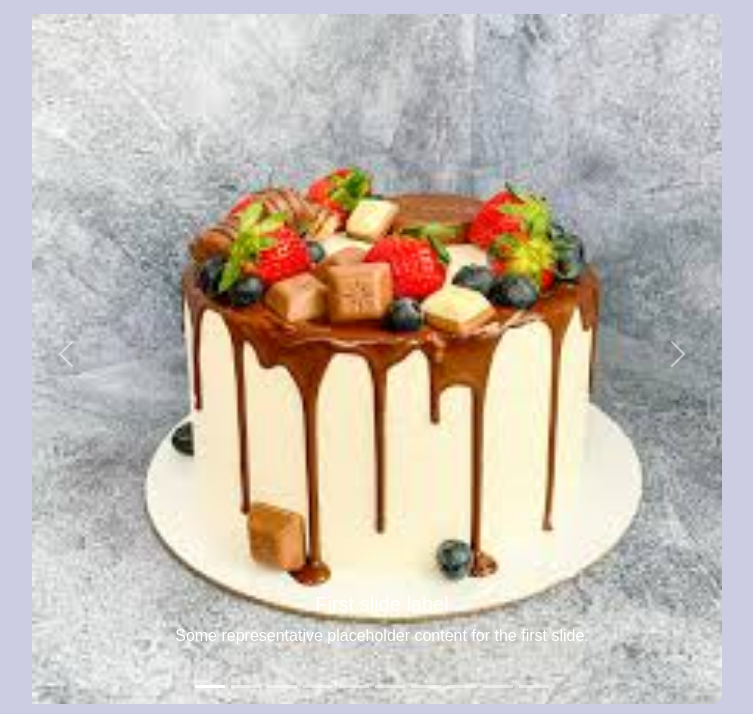
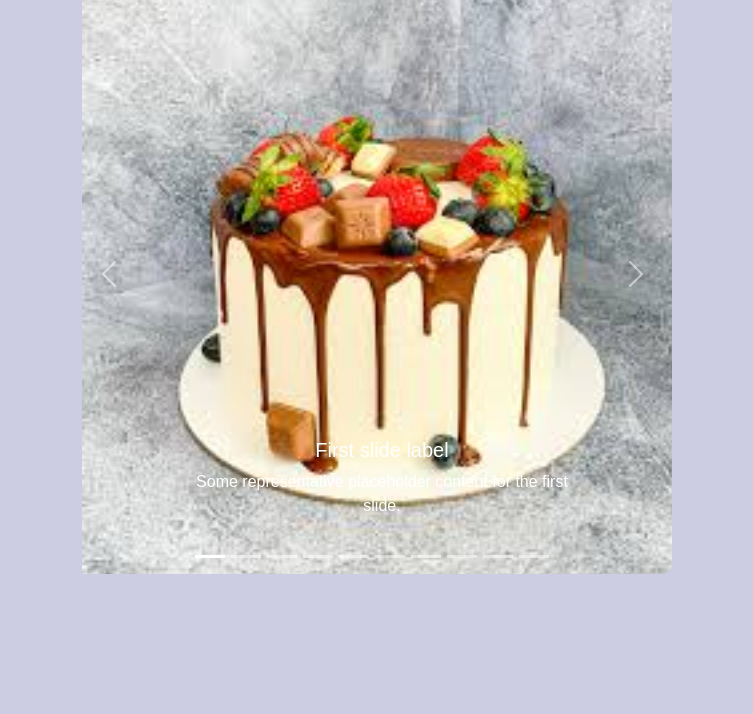
Before and after one commit to Olga-bim/conditoria, a plain HTML site: page gallery.html in a window 1280 px wide. Shown: the part 102-816 px from the top of the page, without its empty margins (268-1021 px from the left). Drawn offline with nearby package versions, Linux system fonts and the light colour scheme.

Commit message:
change 1

```diff
--- a/gallery.html
+++ b/gallery.html
@@ -44,16 +44,16 @@
 
         .carousel-item  {
 
-            width: 700px;
-            height: 700px;
+            width: 600px;
+            height: 600px;
             object-fit: cover;
             border-radius: 10px;
             margin-bottom: 10px;
         }
         .carousel-inner {
 
-            width: 700px;
-            height: 700px;
+            width: 600px;
+            height: 600px;
             object-fit: cover;
             border-radius: 10px;
             margin-bottom: 10px; }
@@ -62,7 +62,8 @@
       display: flex;
       justify-content: center;
       align-items: center;
-      height: 70vh; /* Полная высота окна */
+      height: 50vh; /* Полная высота окна */
+
     }
 
     </style>
```
